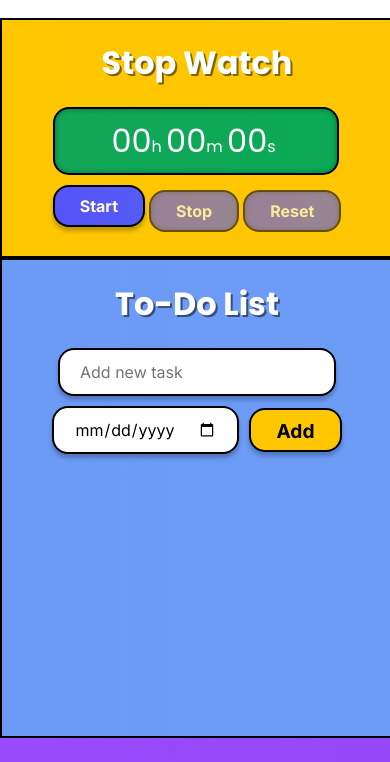
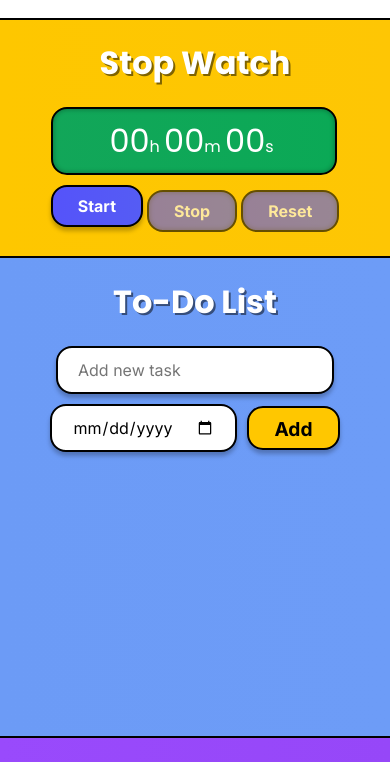
Before and after one commit to raghavsrvt/students_lounge, a plain HTML site: page index.html in a window 390 px wide. Shown: the part 82-844 px from the top of the page. Drawn offline with Linux system fonts and the light colour scheme.

Commit message:
adjusted-layout

```diff
--- a/style.css
+++ b/style.css
@@ -4,6 +4,7 @@
 * {
     margin: 0;
     padding: 0;
+    overflow-x: none;
 }
 
 header, footer{
@@ -26,7 +27,7 @@
 .grid{
     display: grid;
     grid-template-columns: repeat(auto-fit , minmax(250px ,calc(50% - 2px)));
-    grid-auto-rows: 240px;
+    grid-auto-rows: 270px;
 }
 
 .to-do,.stop-watch, .time-remaning,.resources-saver {
@@ -78,4 +79,11 @@
     .feedback {
         grid-row: span 2/ auto;
     }
+    .to-do{
+        border-top: none;
+    }
+    .stop-watch,.to-do,.resources-saver,.time-remaining,.feedback{
+        border-left : 0;
+        border-right : 0;
+    }
 }
```
